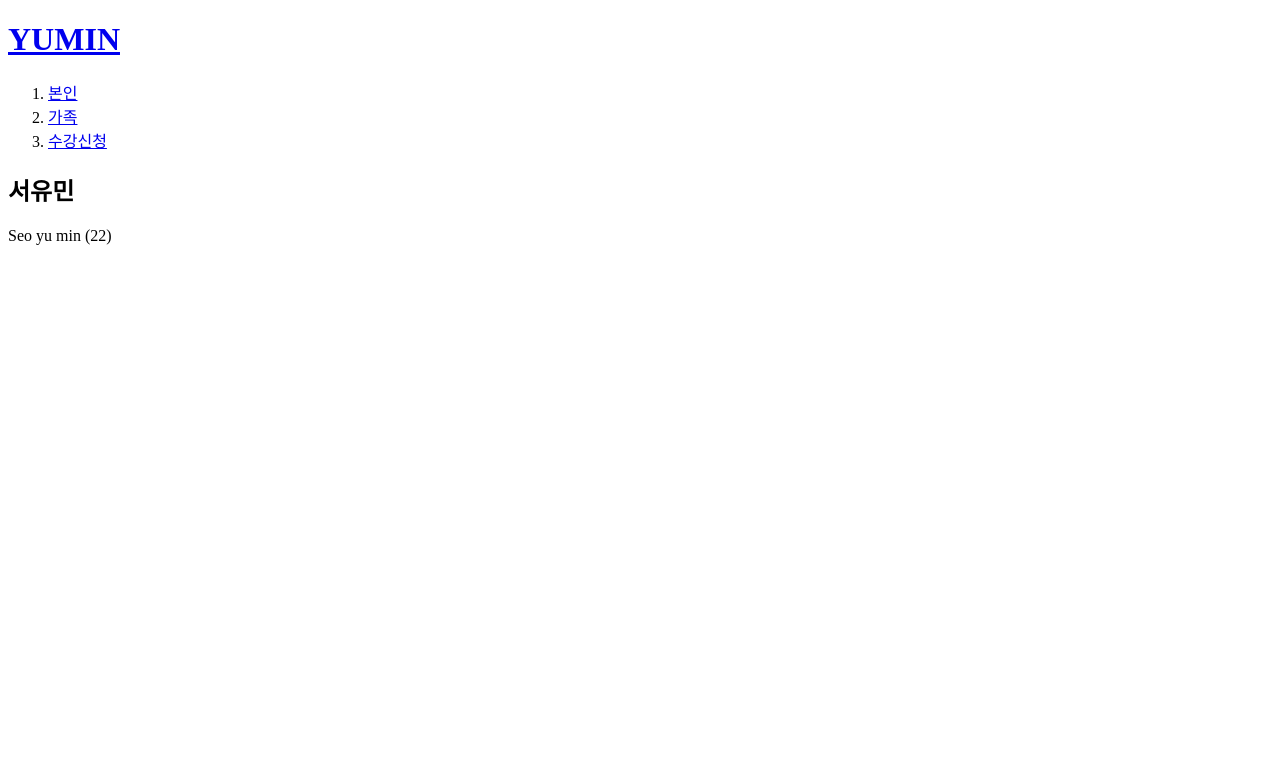
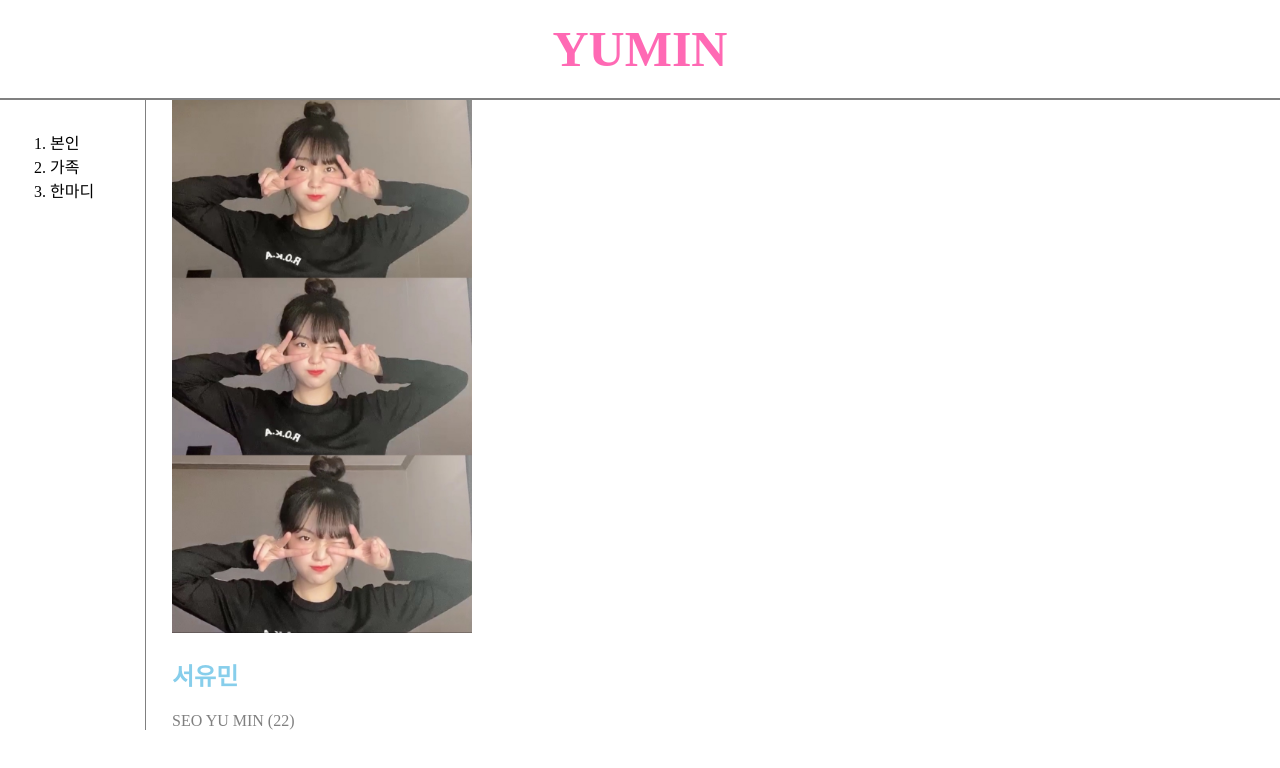
Before and after one commit to um2n/On_My_Own, a plain HTML site: page index.html in a window 1280 px wide. Drawn offline with Linux system fonts and the light colour scheme.

Commit message:
Add files via upload

```diff
--- a/index.html
+++ b/index.html
@@ -3,16 +3,21 @@
 <head>
   <title> YUMIN WORLD</title>
   <meta charset="utf-8">
+  <link rel="stylesheet" href="style.css">
 </head>
 <body>
-  <h1><a href="index.html"> YUMIN</a> </h1>
+  <h1><a href="index.html"> <font color="hotpink">YUMIN</font></a> </h1>
+  <div id="grid">
   <ol>
     <li><a href="1.html">본인</a></li>
     <li><a href="2.html">가족</a></li>
-    <li><a href="3.html">수강신청</a></li>
+    <li><a href="3.html">한마디</a></li>
   </ol>
-
-  <h2>서유민</h2>
-  Seo yu min (22)
+  <div id="article">
+  <img src="서유민.jpg" width=300px>
+  <h2><font color="skyblue"><span style="cursor : auto" title= "yumvely">서유민</font></span></h2>
+  <font color = "gray">SEO YU MIN (22)</font>
+</div>
+  </div>
 </body>
 </html>
--- /dev/null
+++ b/style.css
@@ -0,0 +1,41 @@
+body{
+  margin:0;
+}
+a{
+  color:black;
+  text-decoration: none;
+}
+h1{
+  font-size:50px;
+  text-align:center;
+  border-bottom:2px solid gray;
+  margin: 0;
+  padding:20px;
+}
+ol{
+  border-right:1px solid gray;
+  width:65px;
+  margin:0;
+  padding:30px;
+}
+#grid{
+  display: grid;
+  grid-template-columns:150px 1fr;
+}
+#grid ol{
+  padding-left:50px;
+}
+#grid #article{
+  padding-left:22px;
+}
+@media(max-width:800px){
+  #grid{
+    display: block;
+  }
+  ol{
+    border-right:none;
+  }
+  h1{
+  border-bottom:none;
+  }
+}
```
Also changed, not shown: 1.html (+57 -5 lines), 2.html (+12 -8 lines), 3.html (+7 -3 lines), box.html (added, +20 -0 lines), 서유민.jpg (added).
